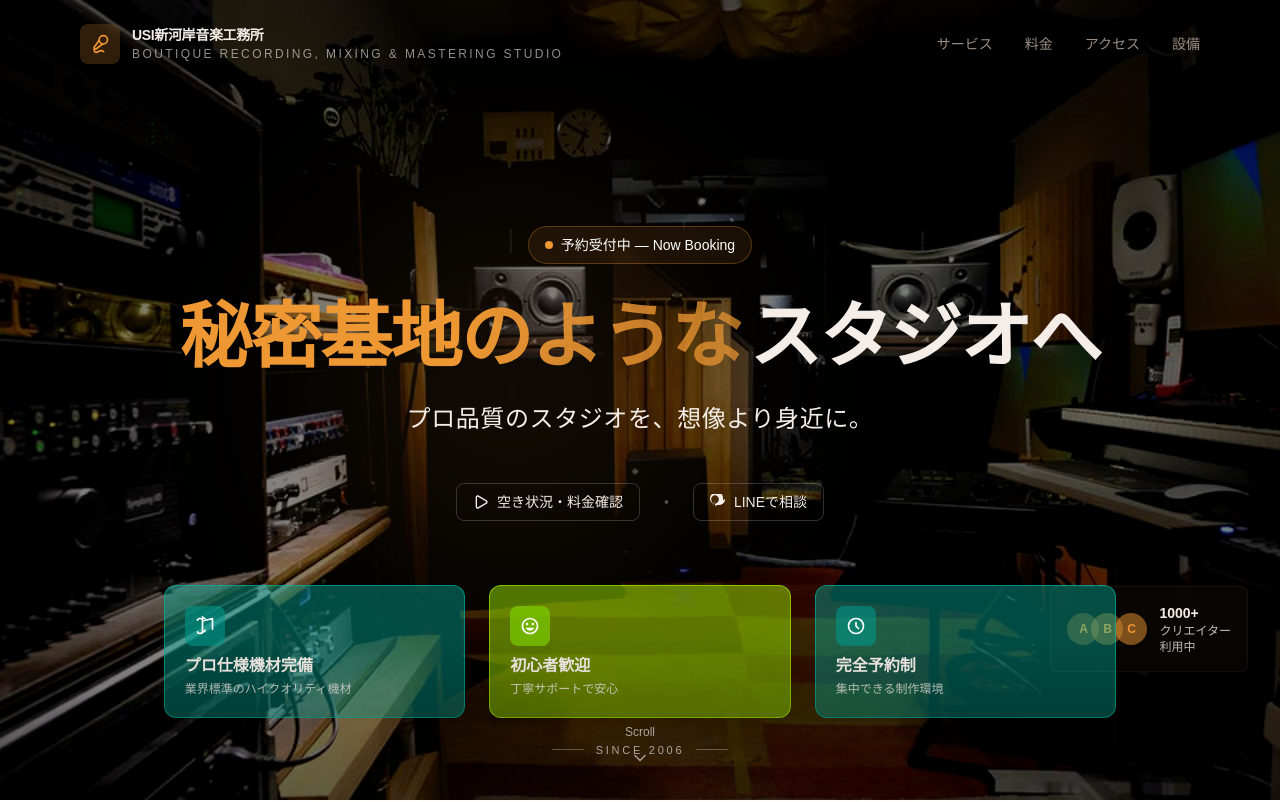
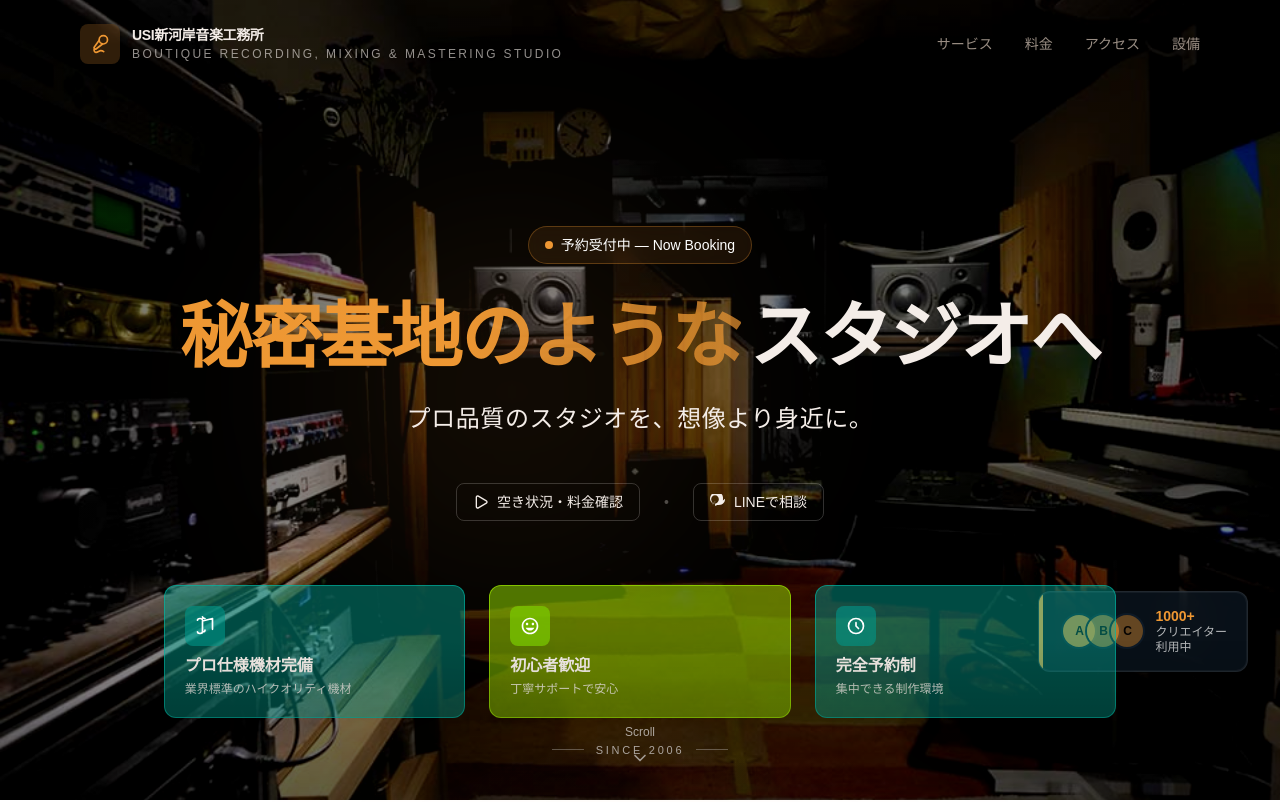
Before and after one commit to tetsufujiki/united-studio-lp, a Next.js app: page / in a window 1280 px wide. Shown: the top 802 px of the page. Built offline with nearby package versions, Linux system fonts and the light colour scheme.

Commit message:
feat: enhance hero section floating elements styling and text
Improved floating elements layout, colors, and typography for better visual appeal.

Co-authored-by: United Studio Inc <289687829+tetsufujiki@users.noreply.github.com>

```diff
--- a/components/hero-section.tsx
+++ b/components/hero-section.tsx
@@ -277,24 +277,24 @@ export function HeroSection() {
       </div>
 
       {/* Floating Elements - User Count */}
-      <div
-        className="absolute bottom-32 right-8 hidden rounded-lg border border-border/50 bg-card/85 p-4 backdrop-blur-md lg:block"
-      >
-        <div className="flex items-center gap-3">
+      <div className="absolute bottom-32 right-8 hidden overflow-hidden rounded-xl border border-white/10 bg-[oklch(0.21_0.03_250)]/65 shadow-[0_8px_32px_-8px_rgba(0,0,0,0.6)] ring-1 ring-inset ring-white/5 backdrop-blur-xl lg:block">
+        {/* Orange accent bar */}
+        <div className="absolute inset-y-0 left-0 w-1 bg-primary" />
+        <div className="flex items-center gap-3 py-4 pl-6 pr-5">
           <div className="flex -space-x-2">
-            <div className="flex h-8 w-8 items-center justify-center rounded-full bg-primary/30 text-xs font-bold text-primary">
+            <div className="flex h-8 w-8 items-center justify-center rounded-full bg-primary/80 text-xs font-bold text-primary-foreground ring-2 ring-[oklch(0.21_0.03_250)]">
               A
             </div>
-            <div className="flex h-8 w-8 items-center justify-center rounded-full bg-primary/40 text-xs font-bold text-primary">
+            <div className="flex h-8 w-8 items-center justify-center rounded-full bg-primary/60 text-xs font-bold text-primary-foreground ring-2 ring-[oklch(0.21_0.03_250)]">
               B
             </div>
-            <div className="flex h-8 w-8 items-center justify-center rounded-full bg-primary/50 text-xs font-bold text-primary">
+            <div className="flex h-8 w-8 items-center justify-center rounded-full bg-primary/40 text-xs font-bold text-primary-foreground ring-2 ring-[oklch(0.21_0.03_250)]">
               C
             </div>
           </div>
           <div>
-            <p className="text-sm font-bold text-foreground">1000+</p>
-            <p className="text-xs text-foreground/80 font-normal">
+            <p className="text-sm font-bold leading-tight text-primary">1000+</p>
+            <p className="text-xs font-normal leading-tight text-white/70">
               <span className="block whitespace-nowrap">クリエイター</span>
               <span className="block whitespace-nowrap">利用中</span>
             </p>
```
